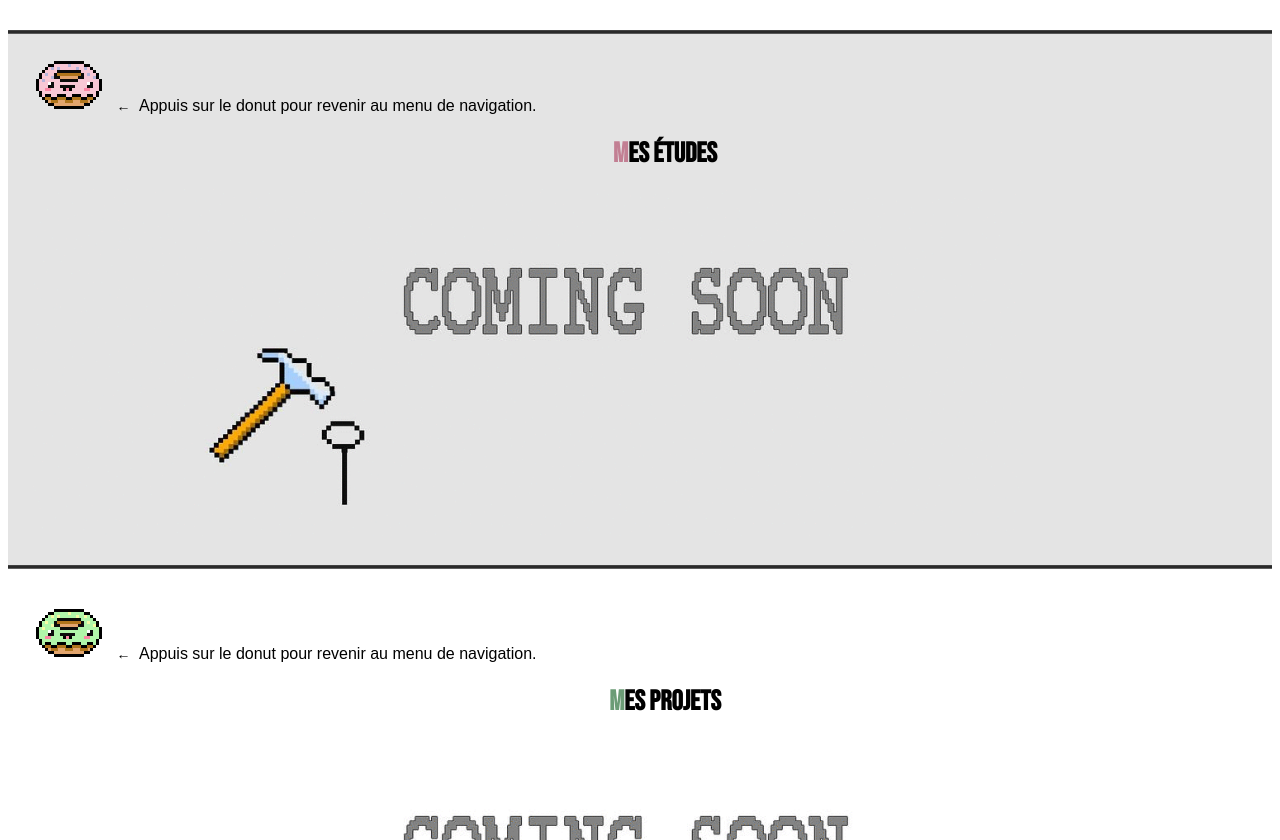
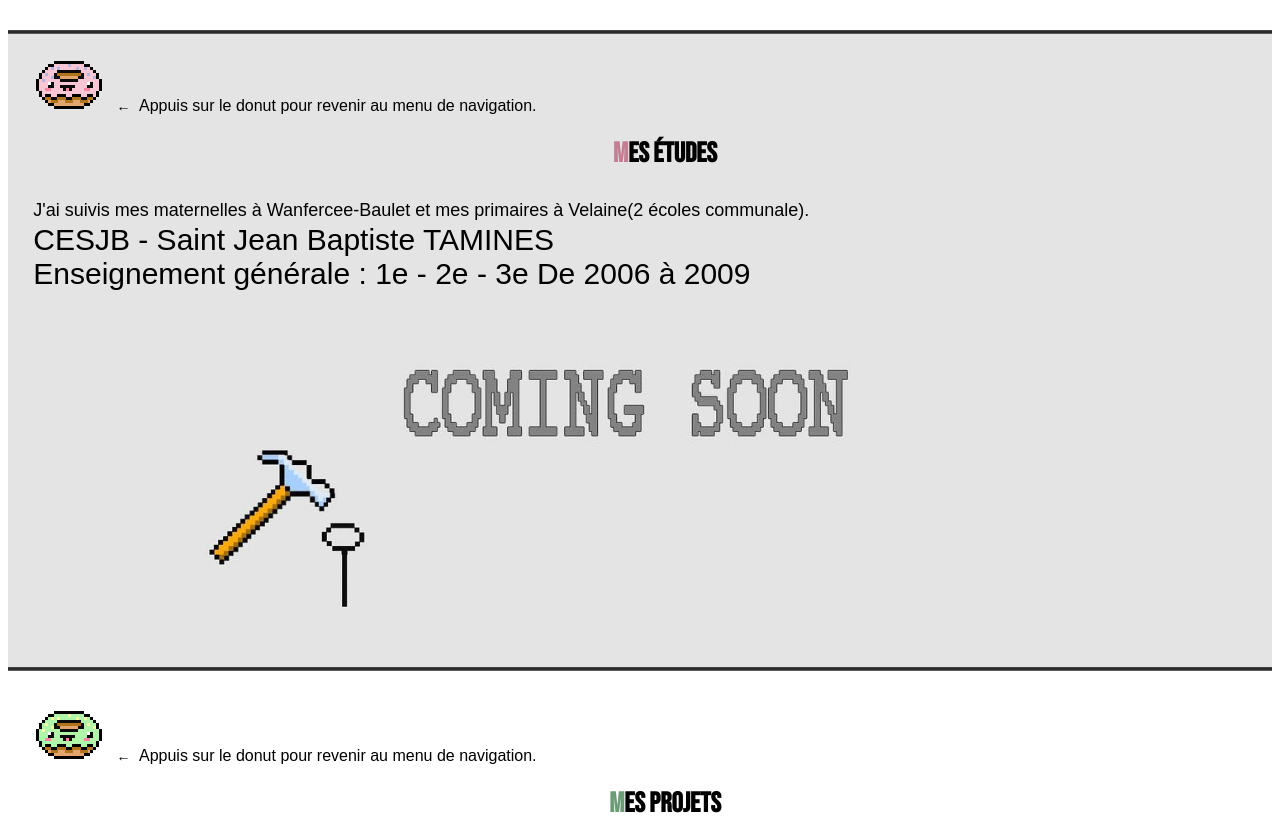
Before and after one commit to Ornellac/Portfolio_PHP, a PHP site: the page made by index.php in a window 1280 px wide. Shown: the part 1287-2127 px from the top of the page. Run offline with PHP 8.4, Linux system fonts and the light colour scheme; some web fonts are replaced.

Commit message:
Debut de mise en page de la page2

```diff
--- a/CSS/index.css
+++ b/CSS/index.css
@@ -111,14 +111,14 @@ nav > ul li:hover .sous {
 
 /*todo_____________________________________________________________________ Mise en page du body */
 
-/**__________ Page 1 (Scroll 1< Categorie "QUI JE SUIS") */
-
 .titre {
     font-family: 'Bebas Neue', cursive;
     font-size: 28px;
     margin-left: 2%;
     text-align: center;
 }
+
+/**__________ Page 1 (Scroll 1< Categorie "QUI JE SUIS") */
 
 .page1{
     font-family: 'Alumni Sans', sans-serif;
--- a/index.php
+++ b/index.php
@@ -54,6 +54,9 @@
     <div class="page2">
         <a href="#"><img class="donut" src="img/donut2.gif" onmouseover="this.src='img/donut_hover.gif'" onmouseout="this.src='img/donut2.gif'"></a> <span style="font-size:14px;">←</span> <span style="font-size:16px;">Appuis sur le donut pour revenir au menu de navigation.</span> <br>
         <h1 class="titre"><span style="color: rgb(194, 127, 147);">M</span>es études</h1>
+        <span style="font-size:18px;">J'ai suivis mes maternelles à Wanfercee-Baulet et mes primaires à Velaine(2 écoles communale).</span><br>
+        CESJB - Saint Jean Baptiste TAMINES<br>
+        Enseignement générale : 1e - 2e - 3e De 2006 à 2009
         <img class="com" src="./img/coming_soon_Grey.gif">
     </div>
 
```
